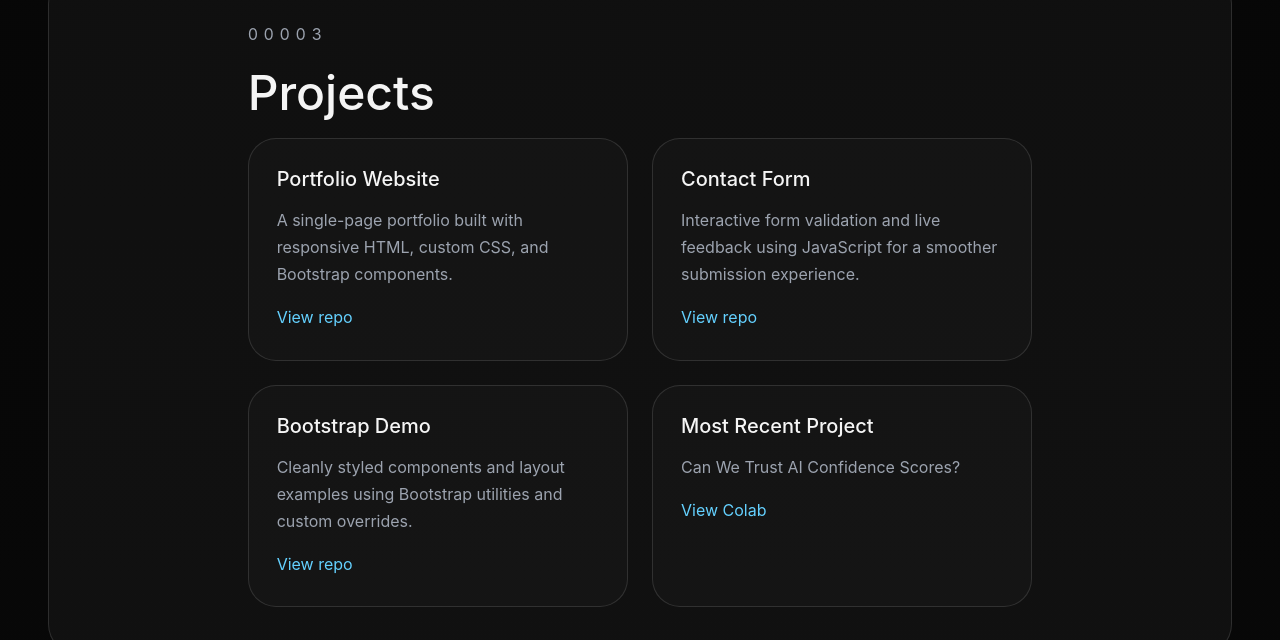
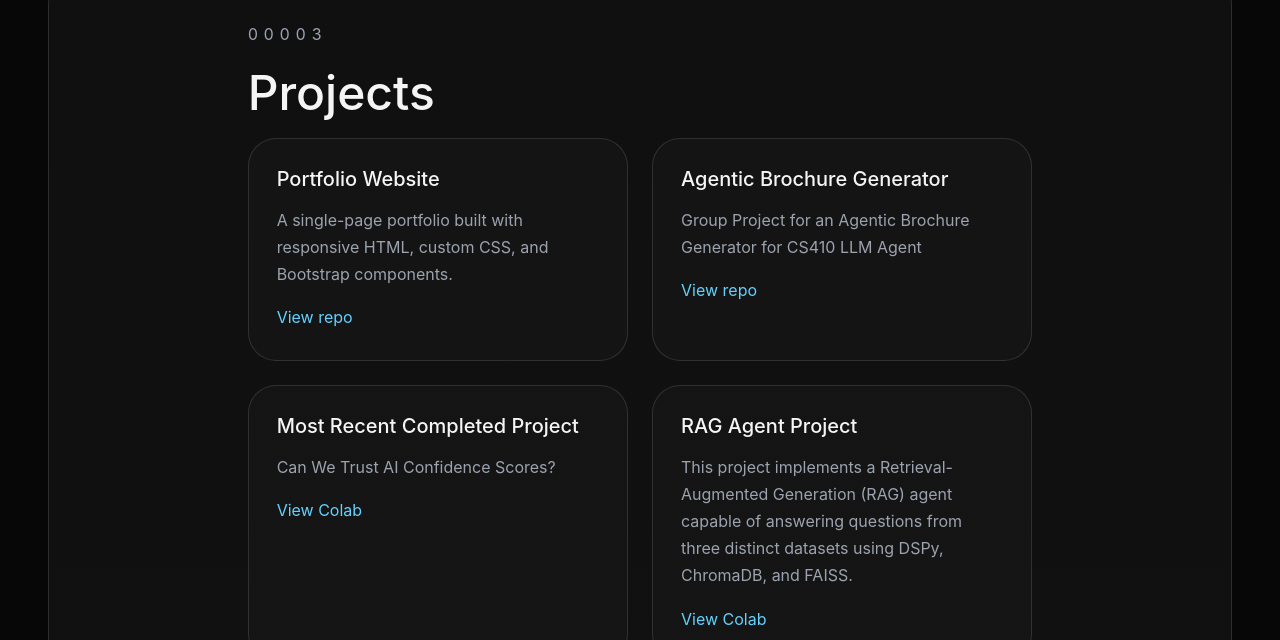
Before and after one commit to tavon2596/tavon2596.github.io, a plain HTML site: page index.html in a window 1280 px wide. Shown: the part 1265-1905 px from the top of the page. Drawn offline with nearby package versions, Linux system fonts and the light colour scheme; a small style sheet from the web is missing.

Commit message:
Update README and index.html with project details and links for clarity and accuracy

```diff
--- a/index.html
+++ b/index.html
@@ -49,22 +49,22 @@
             <article class="project-item">
               <h3>Portfolio Website</h3>
               <p>A single-page portfolio built with responsive HTML, custom CSS, and Bootstrap components.</p>
-              <a href="https://github.com/tavon2596/portfolio-example" target="_blank">View repo</a>
+              <a href="https://github.com/tavon2596/tavon2596.github.io" target="_blank">View repo</a>
             </article>
             <article class="project-item">
-              <h3>Contact Form</h3>
-              <p>Interactive form validation and live feedback using JavaScript for a smoother submission experience.</p>
-              <a href="https://github.com/tavon2596/contact-form-example" target="_blank">View repo</a>
+              <h3>Agentic Brochure Generator</h3>
+              <p>Group Project for an Agentic Brochure Generator for CS410 LLM Agent</p>
+              <a href="https://github.com/satvikmudgal/llmagent-assignment3" target="_blank">View repo</a>
             </article>
             <article class="project-item">
-              <h3>Bootstrap Demo</h3>
-              <p>Cleanly styled components and layout examples using Bootstrap utilities and custom overrides.</p>
-              <a href="https://github.com/tavon2596/bootstrap-demo" target="_blank">View repo</a>
+              <h3>Most Recent Completed Project</h3>
+              <p>Can We Trust AI Confidence Scores?</p>
+              <a href="https://colab.research.google.com/drive/14h-jbDp8Z4ORvMnule-YxQgb32hPMl_v" target="_blank">View Colab</a>
             </article>
             <article class="project-item">
-              <h3>Most Recent Project</h3>
-              <p>Can We Trust AI Confidence Scores?</p>
-              <a href="https://github.com/tavon2596/tavon2596.github.io/tree/main/projects" target="_blank">View Colab</a>
+              <h3>RAG Agent Project</h3>
+              <p>This project implements a Retrieval-Augmented Generation (RAG) agent capable of answering questions from three distinct datasets using DSPy, ChromaDB, and FAISS.</p>
+              <a href="https://github.com/akurmustafa/rag_system_hw1" target="_blank">View Colab</a>
             </article>
           </div>
         </div>
```
Also changed, not shown: 1 other file.
